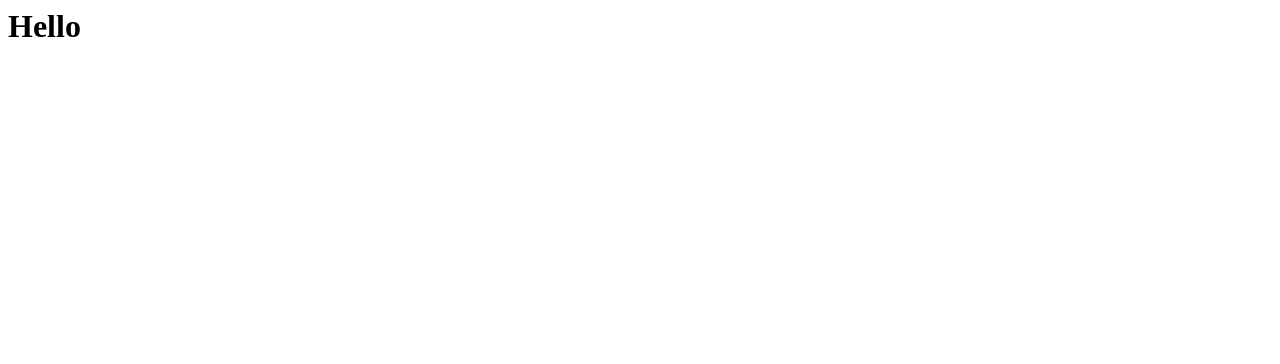
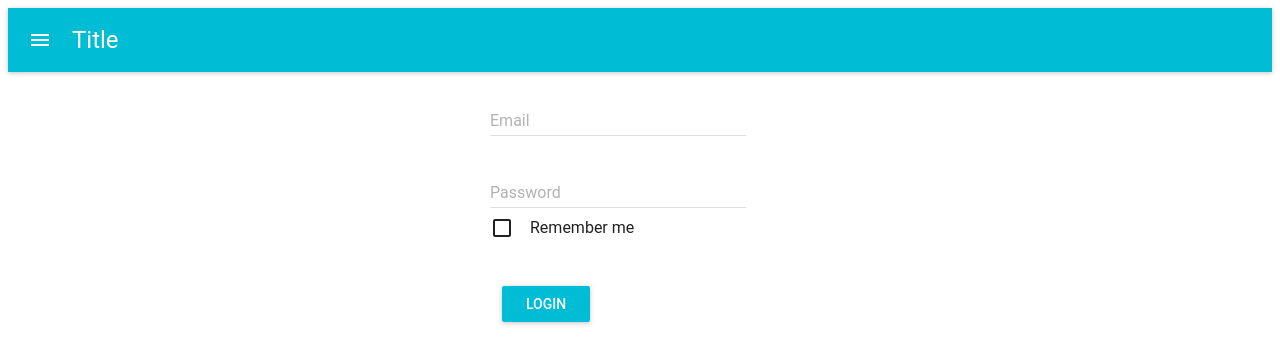
Before and after one commit to Artem66/flow, a React app: page / in a window 1280 px wide. Built offline with nearby package versions, Linux system fonts and the light colour scheme.

Commit message:
Implemented login form

```diff
--- a/app/main.js
+++ b/app/main.js
@@ -1,13 +1,71 @@
 import React from 'react';
 import ReactDOM from 'react-dom';
+import {TextField, RaisedButton, Checkbox, AppBar} from 'material-ui';
+import MuiThemeProvider from 'material-ui/styles/MuiThemeProvider';
 
-class Hello extends React.Component {
-  render() {
-    return <h1>Hello</h1>
+const style = {
+  margin: 12,
+};
+
+const styles = {
+  block: {
+    maxWidth: 250,
+  },
+  checkbox: {
+    marginBottom: 16,
+  },
+};
+
+class LoginUser extends React.Component {
+    render() {
+      return (
+        <div>
+        <MuiThemeProvider>
+          <div>
+          <TextField
+          hintText="Email Field"
+          floatingLabelText="Email"
+          type="email"
+          /><br />
+
+          <TextField
+          hintText="Password Field"
+          floatingLabelText="Password"
+          type="password"
+          /><br />
+          <Checkbox
+            label="Remember me"
+            style={styles.checkbox}
+            /><br />
+          <RaisedButton label="login" primary={true} style={style} />
+          </div>
+
+        </MuiThemeProvider>
+        </div>
+      );
+    }
+  }
+
+ReactDOM.render(
+  <LoginUser />,
+  document.getElementById('root')
+);
+
+class Menu extends React.Component {
+  render () {
+    return (
+
+        <MuiThemeProvider>
+          <AppBar
+            title="Title"
+            iconClassNameRight="muidocs-icon-navigation-expand-more"
+          />
+        </MuiThemeProvider >
+      );
   }
 }
 
-ReactDOM.render(
-  <Hello />,
-  document.getElementById('root')
+ReactDOM.render (
+  <Menu />,
+  document.getElementById ('menu')
 );
--- /dev/null
+++ b/css/style.css
@@ -0,0 +1,5 @@
+
+.login {
+  margin:auto;
+  width:300px;
+}
--- a/index.html
+++ b/index.html
@@ -1,8 +1,12 @@
 <html>
   <head>
+    <meta charset="utf-8">
+    <link href="css/style.css" rel="stylesheet">
   </head>
   <body>
-    <div id="root"></div>
+    <nav id="menu"></nav>
+
+    <div id="root" class="login"></div>
     <script src="build/main.bundle.js"></script>
   </body>
 </html>
--- a/package.json
+++ b/package.json
@@ -25,8 +25,9 @@
     "react-hot-loader": "^1.3.1"
   },
   "dependencies": {
-    "webpack": "^1.13.3",
+    "material-ui": "^0.16.5",
     "react": "^15.4.1",
-    "react-dom": "^15.4.1"
+    "react-dom": "^15.4.1",
+    "webpack": "^1.13.3"
   }
 }
```
